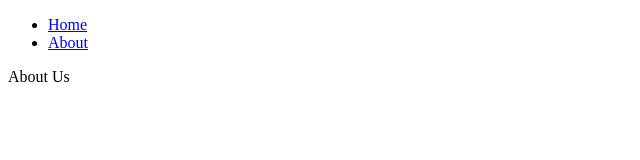
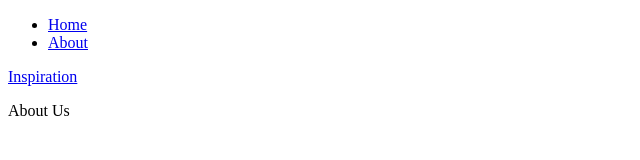
Before and after one commit to lornahokoth/hackgsu, an Angular app: page / in a window 1280 px wide. Shown: the top 160 px of the page, without its empty margins (0-640 px from the left). Built offline with nearby package versions, Linux system fonts and the light colour scheme.

Commit message:
update routes

```diff
--- a/src/app/app.component.html
+++ b/src/app/app.component.html
@@ -5,6 +5,7 @@
     <li><a routerLink="/home" routerLinkActive="active"> Home </a></li>
     <li><a routerLink="/about" routerLinkActive="active"> About </a></li>
   </ul>
+  <a routerLink="/inspir" routerLinkActive="active"> Inspiration </a>
 </div>
 
 <div class="content">
```
